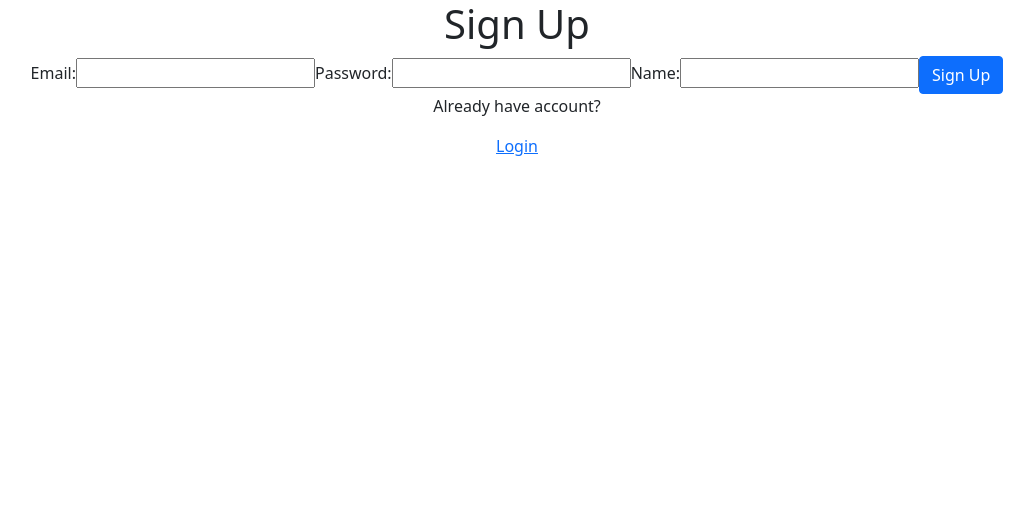
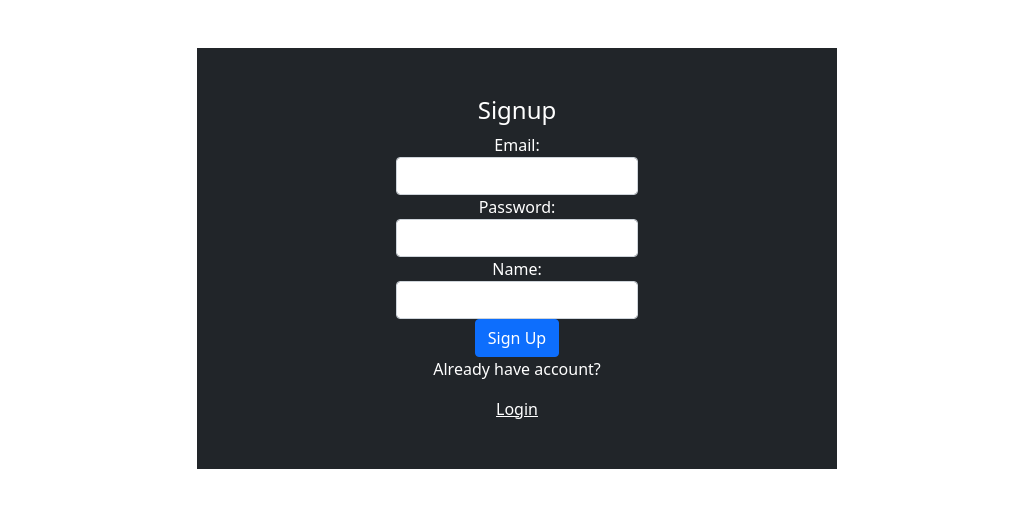
Before and after one commit to elisa-mamolo/flow-client, a React (Create React App) app: page /signup in a window 1280 px wide. Shown: the top 508 px of the page, without its empty margins (123-1157 px from the left). Built offline with nearby package versions, Linux system fonts and the light colour scheme.

Commit message:
signup style

```diff
--- a/src/pages/SignupPage.js
+++ b/src/pages/SignupPage.js
@@ -38,30 +38,55 @@ function SignupPage(props) {
 
   return (
     <div className="SignupPage">
-      <h1>Sign Up</h1>
+      <div className="LoginPage mt-5">
+        <div className="container h-100 w-50 ">
+          <div className="row d-flex justify-content-center bg-dark ">
+            <div className="col-12 col-md-8 col-lg-6 col-xl-5 text-white pt-5 pb-5">
+              <Form onSubmit={handleSignupSubmit}>
+                <div className="form-group">
+                  <h4 className="text-white">Signup</h4>
+                  <label className="text-white">Email:</label>
+                  <input
+                    type="email"
+                    name="email"
+                    value={email}
+                    onChange={handleEmail}
+                    className="form-control"
+                  />
 
-      <Form onSubmit={handleSignupSubmit}>
-        <label>Email:</label>
-        <input type="email" name="email" value={email} onChange={handleEmail} />
-
-        <label>Password:</label>
+                  <label className="text-white">Password:</label>
                   <input
                     type="password"
                     name="password"
                     value={password}
                     onChange={handlePassword}
+                    className="form-control"
                   />
 
-        <label>Name:</label>
-        <input type="text" name="name" value={name} onChange={handleName} />
+                  <label className="text-white">Name:</label>
+                  <input
+                    type="text"
+                    name="name"
+                    value={name}
+                    onChange={handleName}
+                    className="form-control"
+                  />
 
                   <Button type="submit">Sign Up</Button>
+                </div>
               </Form>
 
               {errorMessage && <p className="error-message">{errorMessage}</p>}
 
               <p>Already have account?</p>
-      <Link to={"/login"}> Login</Link>
+              <Link to={"/login"} className="text-white">
+                {" "}
+                Login
+              </Link>
+            </div>
+          </div>
+        </div>
+      </div>
     </div>
   );
 }
```
Lines whose indentation alone changed are shown as unchanged.
